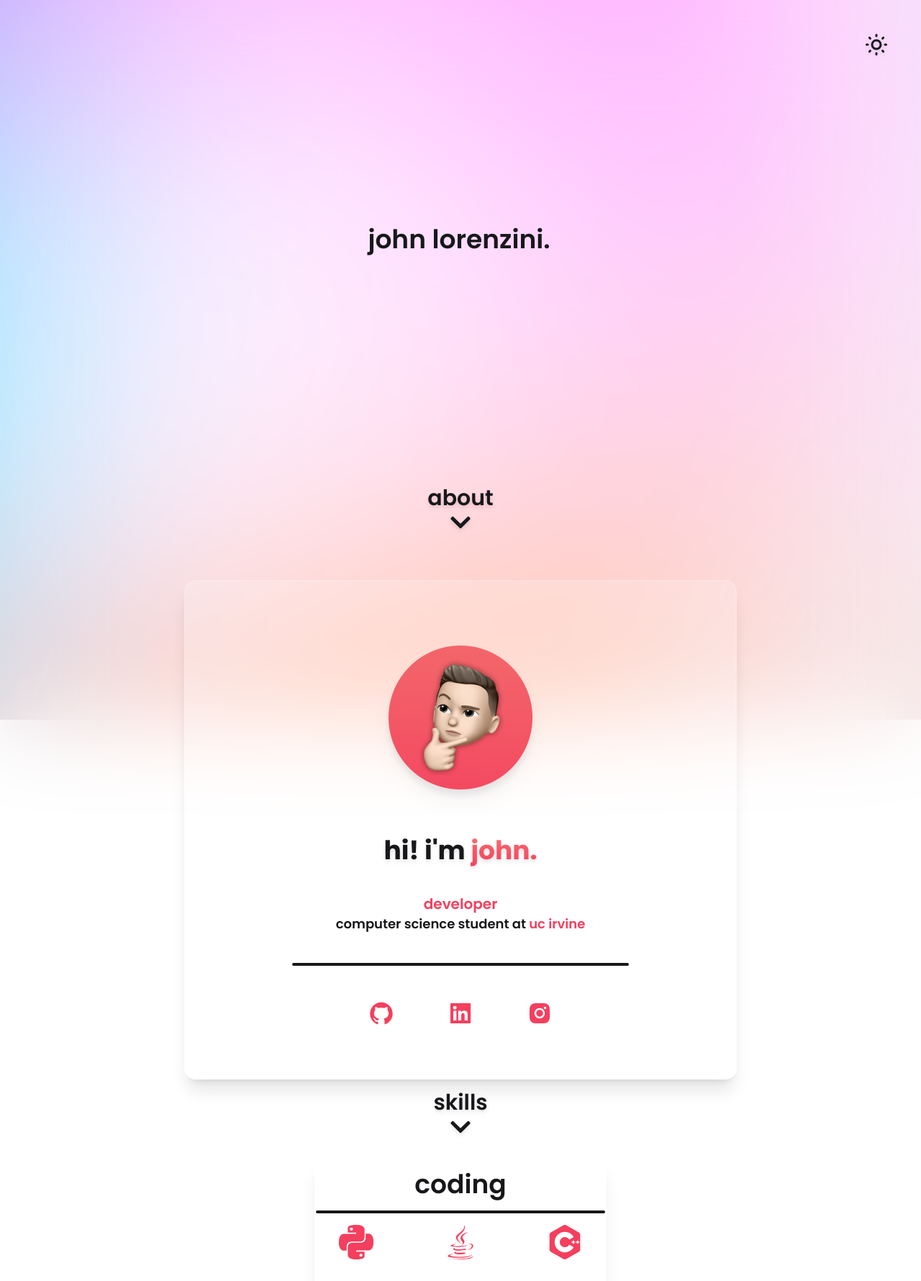
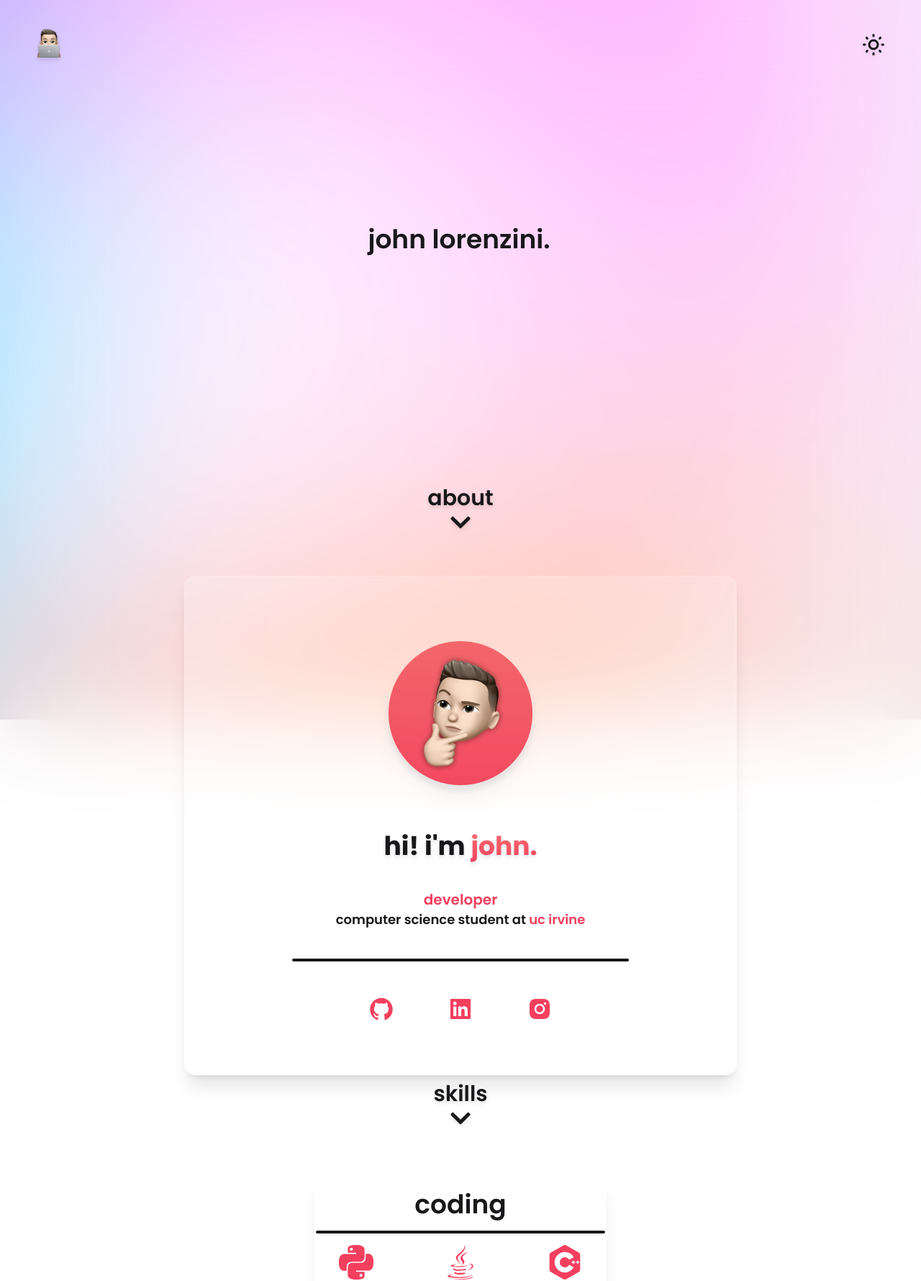
Before and after one commit to johnlorenzini/johnlorenzini.github.io, a React (Vite) app: page / in a window 1280 px wide. Shown: the top 1780 px of the page at 72% size. Built offline with nearby package versions, Linux system fonts and the light colour scheme.

Commit message:
home button

```diff
--- a/src/App.jsx
+++ b/src/App.jsx
@@ -2,7 +2,6 @@ import React , {useState, useEffect} from 'react'
 import TypingHeader from './components/TypingHeader'
 import HeroSection from './components/HeroSection'
 import SkillsSection from './components/SkillsSection'
-import NavBar from './components/NavBar'
 import AOS from "aos"
 import "aos/dist/aos.css"
 import { TbSun, TbMoonStars } from "react-icons/tb";
@@ -42,13 +41,23 @@ function App() {
   return (
     <>
         <meta name="theme-color" content={theme==="light" ? "#D59AFF" : "#542F73"} />
+        <div id="top">
             <img src={theme === 'light' ? './img/04.jpg' : './img/02.jpg'} alt="" className='w-full h-full scale-150 fixed'/>
             <button
                 type='button'
                 onClick={changeTheme}
-            className = "fixed transition ease-in-out duration-300 bg-inherit text-zinc-900 dark:text-white drop-shadow-md hover:shadow-innerXL right-4 top-8 md:right-7 md:top-7 hover:cursor-pointer text-3xl md:text-4xl p-2 md:p-4 rounded-full hover:scale-110 buttonPos">
+                className = "fixed transition ease-in-out duration-300 bg-inherit text-zinc-900 dark:text-white drop-shadow-md hover:shadow-innerXL right-5 top-8 md:right-8 md:top-7 hover:cursor-pointer text-3xl md:text-4xl p-2 md:p-4 rounded-full hover:scale-110 buttonPos">
                 {theme==='light' ? <TbSun></TbSun> : <TbMoonStars></TbMoonStars>}
             </button>
+            <a
+            href="#top"
+            className= "fixed transition ease-in-out duration-300 drop-shadow-md hover:shadow-innerXL bg-inherit rounded-full left-5 top-6 md:left-8 md:top-6 hover:cursor-pointer p-2 md:p-4 hover:scale-110 buttonPos"
+            >
+                <img src="./img/memoji/icon.png" alt="" className='w-9 md:w-10'/>
+            </a>
+        </div>
+
+
         <div className='font-pop backdrop-blur-3xl usebg'>
             <TypingHeader id="top" />
             <HeroSection theme={theme} />
--- a/src/components/HeroSection.jsx
+++ b/src/components/HeroSection.jsx
@@ -8,7 +8,7 @@ function HeroSection({theme}) {
       <div className='my-auto w-2/3 md:w-3/5'>
         <HeroCard theme={theme}></HeroCard>
       </div>
-      <div className='hidden md:flex'>
+      <div className='hidden md:flex pb-10'>
         <NavDown target="#skills" delay="500" anchor={"#card"} refs="skills"></NavDown>
       </div>
 
```
Also changed, not shown: public/img/memoji/icon.png (added). Lines whose indentation alone changed are shown as unchanged.
